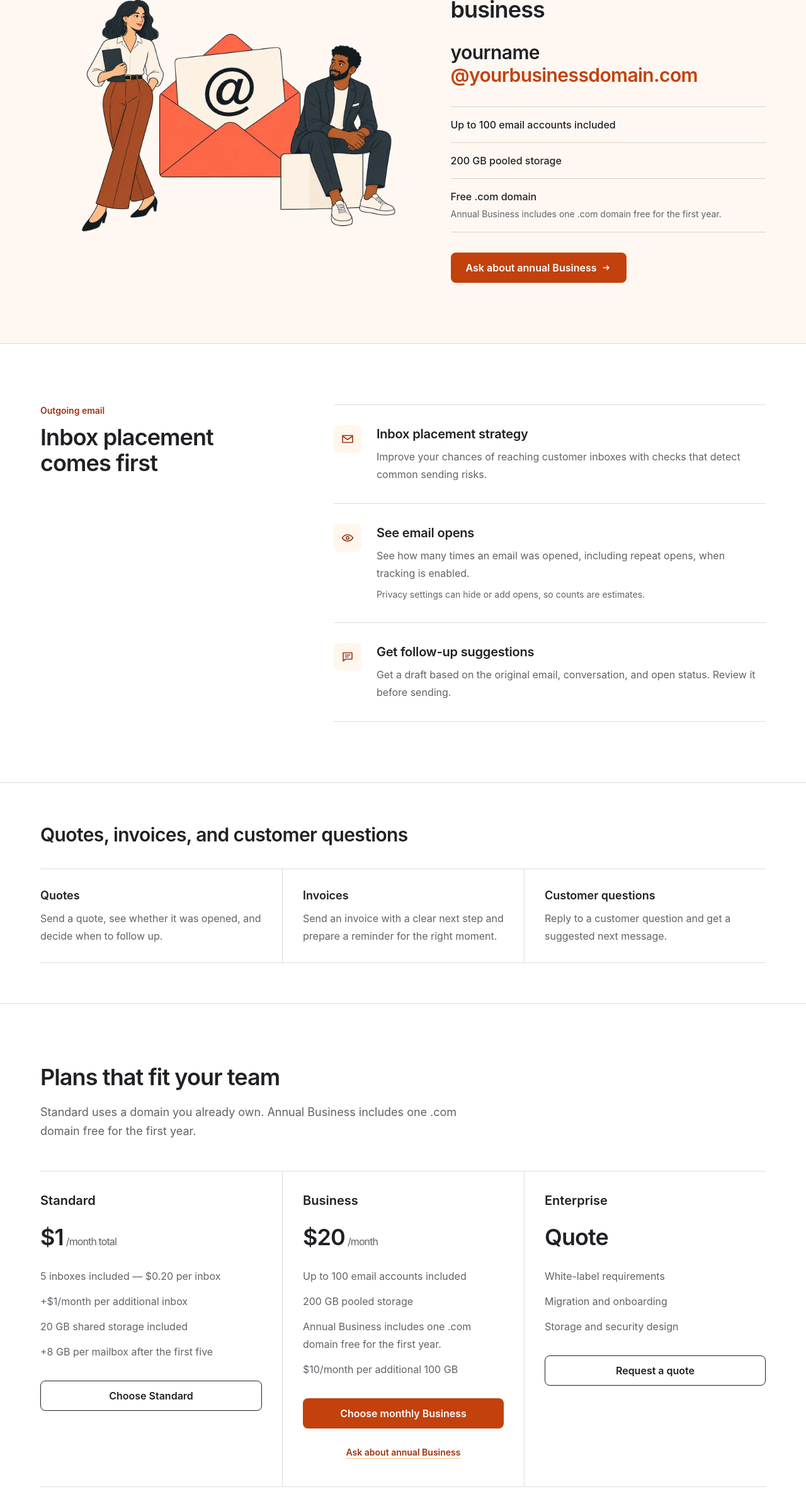
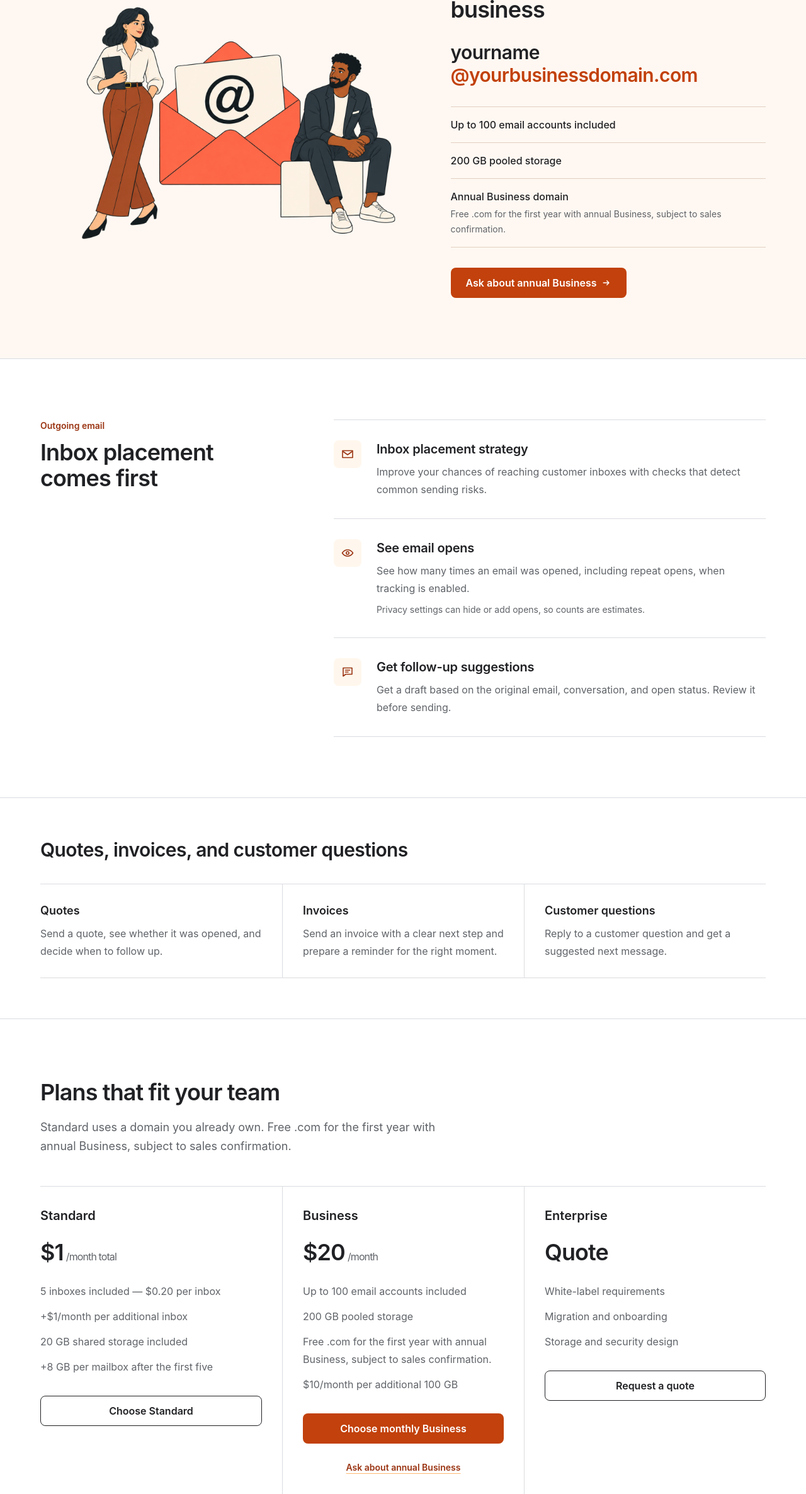
Before and after one commit to VenMail/landing_cms, a Next.js app: page / in a window 1280 px wide. Shown: the part 2850-5222 px from the top of the page at 63% size. Built offline with nearby package versions, Linux system fonts and the light colour scheme; no server answers.

Commit message:
Clarify sales confirmation for annual domain offer

```diff
--- a/src/config/pricing.mjs
+++ b/src/config/pricing.mjs
@@ -8,7 +8,7 @@ export const BUSINESS_INCLUDED_ACCOUNTS = 100;
 
 export const PLANS = [
   { id: 'standard', name: 'Standard', monthly: 1, checkout: 'self_serve', description: 'Professional email for small teams on a custom domain.', features: ['5 inboxes included — $0.20 per inbox', '+$1/month per additional inbox', '20 GB shared storage included', '+8 GB per mailbox after the first five', 'Calendar and contacts'] },
-  { id: 'business', name: 'Business', monthly: 20, checkout: 'self_serve', featured: true, description: 'Email infrastructure for teams that need room to grow.', features: ['Up to 100 email accounts included', '200 GB pooled storage included', 'Campaigns', 'Annual Business includes one .com domain free for the first year.', '$10/month per additional 100 GB', 'Bring your own storage'] },
+  { id: 'business', name: 'Business', monthly: 20, checkout: 'self_serve', featured: true, description: 'Email infrastructure for teams that need room to grow.', features: ['Up to 100 email accounts included', '200 GB pooled storage included', 'Campaigns', 'Free .com for the first year with annual Business, subject to sales confirmation.', '$10/month per additional 100 GB', 'Bring your own storage'] },
   { id: 'enterprise', name: 'Enterprise / White-label', checkout: 'quote', description: 'A tailored deployment for branded services and complex requirements.', features: ['White-label requirements', 'Migration and onboarding', 'Storage and security design', 'Priority support and SLAs'] },
 ];
 
--- a/src/pages/index.jsx
+++ b/src/pages/index.jsx
@@ -46,7 +46,7 @@ const faqs = [
   },
   {
     question: 'Is a .com domain included?',
-    answer: 'Annual Business includes one .com domain free for the first year.',
+    answer: 'Free .com for the first year with annual Business, subject to sales confirmation.',
   },
   {
     question: 'When does service activate?',
@@ -136,8 +136,8 @@ export default function Home() {
                 <p className="py-4">Up to 100 email accounts included</p>
                 <p className="border-t border-[#e2cfc1] py-4">200 GB pooled storage</p>
                 <div className="border-t border-[#e2cfc1] py-4">
-                  <p>Free .com domain</p>
-                  <p className="mt-1 text-sm font-normal leading-6 text-[#5f6368]">Annual Business includes one .com domain free for the first year.</p>
+                  <p>Annual Business domain</p>
+                  <p className="mt-1 text-sm font-normal leading-6 text-[#5f6368]">Free .com for the first year with annual Business, subject to sales confirmation.</p>
                 </div>
               </div>
               <a href={annualBusinessInquiryUrl} onClick={() => trackCTAClick('homepage_professional_email', 'annual_business', 'homepage_mail_first')} className="mt-8 inline-flex h-12 items-center justify-center gap-2 rounded-lg bg-orange-700 px-6 text-base font-semibold text-white transition-colors hover:bg-orange-800 focus:outline-none focus:ring-2 focus:ring-orange-700 focus:ring-offset-2 focus:ring-offset-[#fff8f2]">Ask about annual Business <ArrowIcon /></a>
@@ -183,7 +183,7 @@ export default function Home() {
         <section id="pricing" className="scroll-mt-24 border-t border-[#dadce0] px-4 py-16 sm:px-6 md:py-24">
           <div className="mx-auto max-w-6xl">
             <h2 className="text-4xl font-semibold leading-[1.15] tracking-[-0.025em]">Plans that fit your team</h2>
-            <p className="mt-5 max-w-2xl text-lg leading-[1.65] text-[#5f6368]">Standard uses a domain you already own. Annual Business includes one .com domain free for the first year.</p>
+            <p className="mt-5 max-w-2xl text-lg leading-[1.65] text-[#5f6368]">Standard uses a domain you already own. Free .com for the first year with annual Business, subject to sales confirmation.</p>
 
             <div className="mt-12 grid border-y border-[#dadce0] lg:grid-cols-3">
               <article className="flex flex-col py-8 lg:pr-8">
@@ -195,7 +195,7 @@ export default function Home() {
               <article className="flex flex-col border-t border-[#dadce0] py-8 lg:border-l lg:border-t-0 lg:px-8">
                 <h3 className="text-xl font-semibold">Business</h3>
                 <p className="mt-6 text-4xl font-semibold tracking-[-0.025em]">$20<span className="ml-1 text-base font-normal text-[#5f6368]">/month</span></p>
-                <ul className="mt-7 space-y-3 text-base leading-7 text-[#5f6368]"><li>Up to 100 email accounts included</li><li>200 GB pooled storage</li><li>Annual Business includes one .com domain free for the first year.</li><li>$10/month per additional 100 GB</li></ul>
+                <ul className="mt-7 space-y-3 text-base leading-7 text-[#5f6368]"><li>Up to 100 email accounts included</li><li>200 GB pooled storage</li><li>Free .com for the first year with annual Business, subject to sales confirmation.</li><li>$10/month per additional 100 GB</li></ul>
                 <a href={businessSignupUrl("business")} onClick={() => trackCTAClick('homepage_pricing_business', 'mail_first', 'homepage_mail_first')} className="mt-8 inline-flex h-12 items-center justify-center rounded-lg bg-orange-700 px-5 text-base font-semibold text-white transition-colors hover:bg-orange-800 focus:outline-none focus:ring-2 focus:ring-orange-700 focus:ring-offset-2">Choose monthly Business</a>
                 <a href={annualBusinessInquiryUrl} onClick={() => trackCTAClick('homepage_pricing_annual_business', 'annual_business', 'homepage_mail_first')} className="mt-4 inline-flex min-h-11 items-center justify-center text-center text-sm font-semibold text-orange-800 underline decoration-orange-300 underline-offset-4 hover:text-orange-900 focus:outline-none focus:ring-2 focus:ring-orange-700 focus:ring-offset-2">Ask about annual Business</a>
               </article>
```
Also changed, not shown: 2 other files (tests, documents, lock files or other folders).
